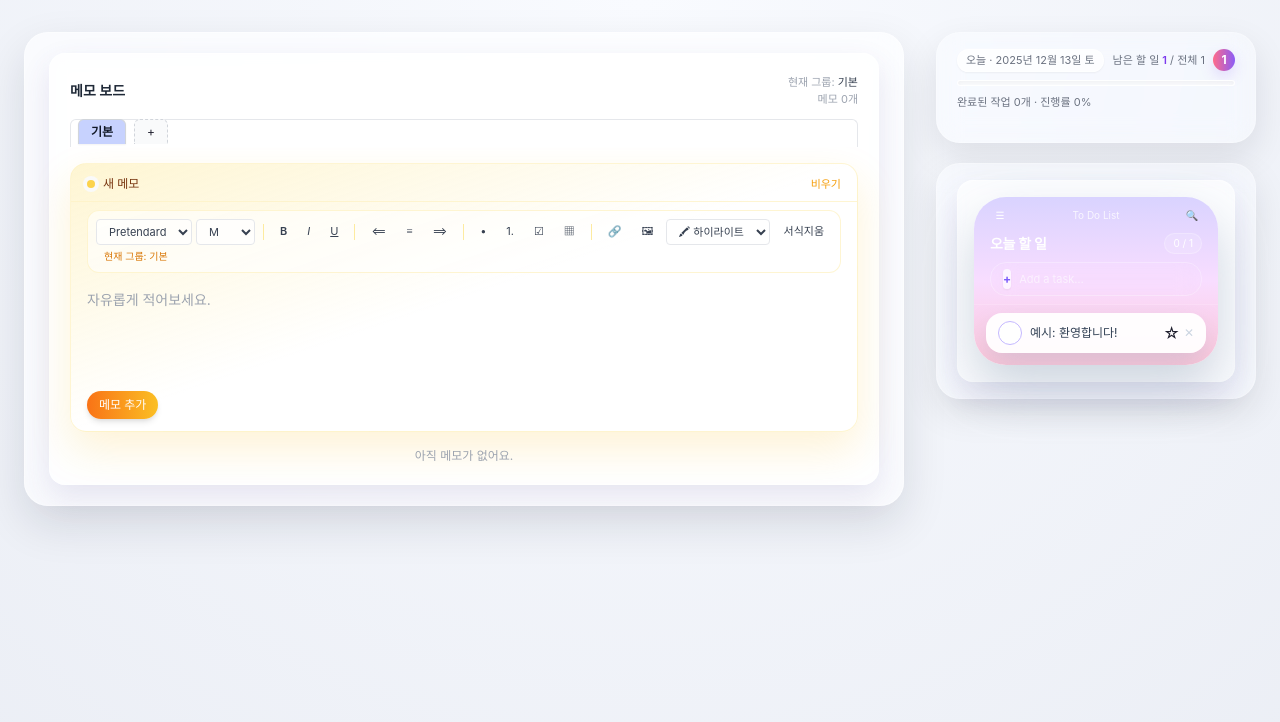
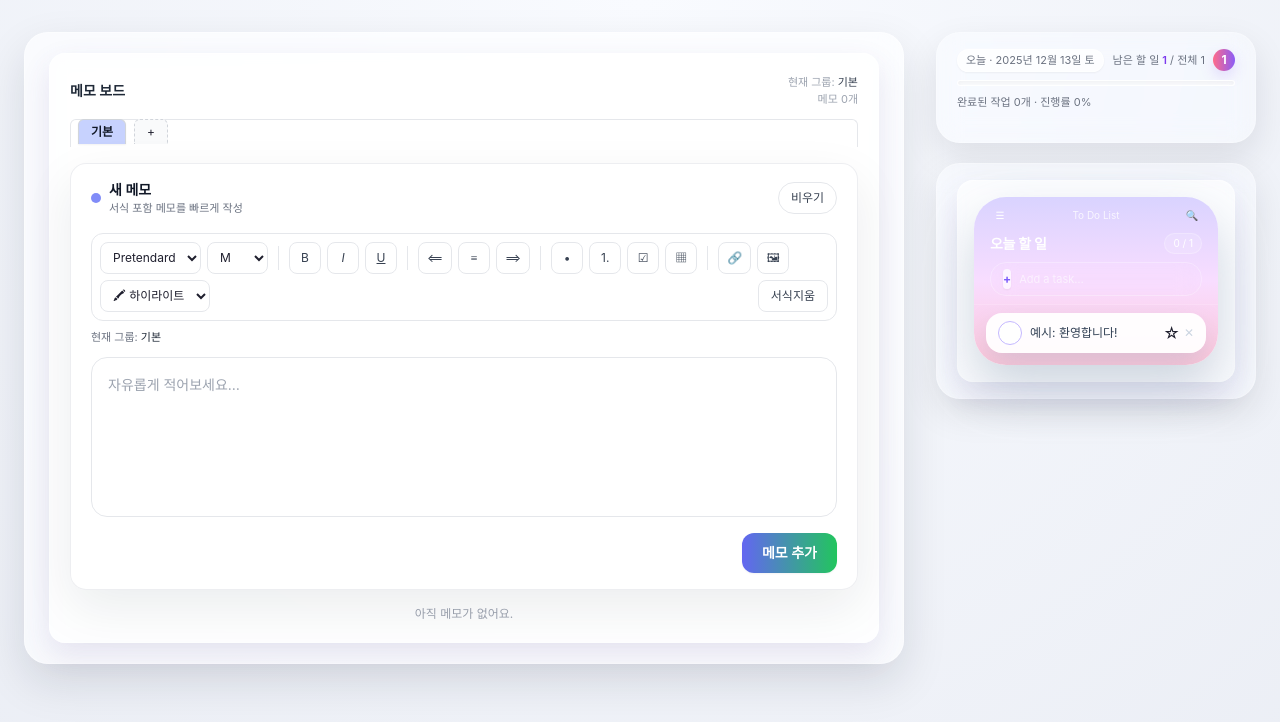
Before and after one commit to wskimkj/memo, a React (Vite) app: page / in a window 1280 px wide. Shown: the top 722 px of the page. Built offline with nearby package versions, Linux system fonts and the light colour scheme.

Commit message:
Update MemoBoard.jsx

```diff
--- a/src/components/MemoBoard.jsx
+++ b/src/components/MemoBoard.jsx
@@ -18,6 +18,26 @@ function getGroupColor(name) {
   let sum = 0;
   for (let i = 0; i < name.length; i++) sum += name.charCodeAt(i);
   return GROUP_TAB_COLORS[sum % GROUP_TAB_COLORS.length];
+}
+function ToolbarBtn({ disabled, onClick, label, title, className = "" }) {
+  return (
+    <button
+      type="button"
+      disabled={disabled}
+      onClick={onClick}
+      title={title}
+      className={
+        "h-8 min-w-8 px-2 rounded-lg border text-[12px] transition " +
+        (disabled
+          ? "opacity-40 cursor-not-allowed border-gray-200 text-gray-400"
+          : "border-gray-200 text-gray-700 hover:bg-gray-50 active:bg-gray-100") +
+        " " +
+        className
+      }
+    >
+      {label}
+    </button>
+  );
 }
 
 export default function MemoBoard({
@@ -1029,24 +1049,29 @@ export default function MemoBoard({
         </div>
       )}
 
-      {/* 새 메모 입력 카드 */}
+     {/* 새 메모 입력 카드 (리디자인) */}
 <div className="mb-4">
-        <div className="rounded-2xl bg-gradient-to-br from-[#fef3c7]/80 via-white/95 to-white/95 border border-amber-100/80 shadow-[0_18px_40px_rgba(251,191,36,0.18)]">
-          <div className="flex items-center justify-between px-4 pt-3 pb-2">
+  <div className="rounded-2xl border border-gray-200/70 bg-white/70 backdrop-blur-xl shadow-[0_18px_50px_rgba(15,23,42,0.08)] overflow-hidden">
+    {/* 헤더 */}
+    <div className="px-5 py-4 flex items-center justify-between">
       <div className="flex items-center gap-2">
-              <div className="w-2 h-2 rounded-full bg-amber-300 shadow-[0_0_0_4px_rgba(250,250,249,1)]" />
-              <span className="text-xs font-medium text-amber-900">
+        <span className="inline-flex h-2.5 w-2.5 rounded-full bg-indigo-400" />
+        <div className="flex flex-col">
+          <span className="text-sm font-semibold text-gray-900">
             {editingMemoId ? "메모 편집" : "새 메모"}
           </span>
+          <span className="text-[11px] text-gray-500">
+            {editingMemoId ? "서식 포함 수정 후 저장" : "서식 포함 메모를 빠르게 작성"}
+          </span>
+        </div>
 
         {isGroupLocked && (
-                <span className="text-[10px] px-2 py-0.5 rounded-full bg-gray-200 text-gray-700">
-                  🔒 읽기전용(추가/편집 불가)
+          <span className="ml-2 text-[10px] px-2 py-0.5 rounded-full bg-gray-100 text-gray-600 border border-gray-200">
+            🔒 읽기전용
           </span>
         )}
-
-              {editingMemoId && !isGroupLocked && (
-                <span className="text-[10px] px-2 py-0.5 rounded-full bg-white/70 border border-amber-200 text-amber-800">
+        {!isGroupLocked && editingMemoId && (
+          <span className="ml-2 text-[10px] px-2 py-0.5 rounded-full bg-indigo-50 text-indigo-700 border border-indigo-200">
             ✏️ 수정 모드
           </span>
         )}
@@ -1056,27 +1081,30 @@ export default function MemoBoard({
         onClick={clearDraft}
         disabled={isGroupLocked}
         className={
-                "text-[11px] " +
-                (isGroupLocked ? "text-gray-300 cursor-not-allowed" : "text-amber-500 hover:text-amber-700")
+          "text-[12px] px-3 py-1.5 rounded-full border transition " +
+          (isGroupLocked
+            ? "opacity-40 cursor-not-allowed border-gray-200 text-gray-400"
+            : "border-gray-200 text-gray-700 hover:bg-gray-50")
         }
       >
         비우기
       </button>
     </div>
 
-          {/* 메인 입력 툴바 */}
-          <div className="px-4 pb-2 border-t border-amber-100/80">
+    {/* 툴바 */}
     <div
       className={
-                "mt-2 rounded-xl border border-amber-100/80 bg-white/60 px-2 py-2 flex flex-wrap items-center gap-1 text-[11px] text-gray-700 " +
-                (isGroupLocked ? "opacity-50" : "")
+        "px-5 pb-3 " + (isGroupLocked ? "opacity-50" : "")
       }
       onMouseDown={(e) => {
+        // select는 기본 동작 필요
         if (e.target?.tagName !== "SELECT") e.preventDefault();
       }}
     >
+      <div className="flex flex-wrap items-center gap-1.5 rounded-xl border border-gray-200 bg-white/80 px-2 py-2">
+        {/* 폰트 */}
         <select
-                className="px-2 py-1 rounded bg-white/70 border"
+          className="h-8 px-2 rounded-lg border border-gray-200 bg-white text-[12px]"
           defaultValue="Pretendard"
           disabled={isGroupLocked}
           onMouseDown={(e) => {
@@ -1084,7 +1112,6 @@ export default function MemoBoard({
             saveDraftSelection();
           }}
           onChange={(e) => applyDraftFormat("fontName", e.target.value)}
-                title="폰트"
         >
           <option value="Pretendard">Pretendard</option>
           <option value="Arial">Arial</option>
@@ -1092,8 +1119,9 @@ export default function MemoBoard({
           <option value="Times New Roman">Times</option>
         </select>
 
+        {/* 크기 */}
         <select
-                className="px-2 py-1 rounded bg-white/70 border"
+          className="h-8 px-2 rounded-lg border border-gray-200 bg-white text-[12px]"
           defaultValue="3"
           disabled={isGroupLocked}
           onMouseDown={(e) => {
@@ -1101,7 +1129,6 @@ export default function MemoBoard({
             saveDraftSelection();
           }}
           onChange={(e) => applyDraftFormat("fontSize", e.target.value)}
-                title="크기"
         >
           <option value="1">XS</option>
           <option value="2">S</option>
@@ -1112,56 +1139,34 @@ export default function MemoBoard({
           <option value="7">3XL</option>
         </select>
 
-              <span className="mx-1 h-4 w-px bg-amber-200/80" />
+        <div className="mx-1 h-6 w-px bg-gray-200" />
 
-              <button disabled={isGroupLocked} onClick={() => applyDraftFormat("bold")} className="px-2 py-1 rounded hover:bg-amber-100/80 font-semibold">
-                B
-              </button>
-              <button disabled={isGroupLocked} onClick={() => applyDraftFormat("italic")} className="px-2 py-1 rounded hover:bg-amber-100/80 italic">
-                I
-              </button>
-              <button disabled={isGroupLocked} onClick={() => applyDraftFormat("underline")} className="px-2 py-1 rounded hover:bg-amber-100/80 underline">
-                U
-              </button>
+        {/* 서식 버튼들 */}
+        <ToolbarBtn disabled={isGroupLocked} onClick={() => applyDraftFormat("bold")} label="B" />
+        <ToolbarBtn disabled={isGroupLocked} onClick={() => applyDraftFormat("italic")} label="I" className="italic" />
+        <ToolbarBtn disabled={isGroupLocked} onClick={() => applyDraftFormat("underline")} label="U" className="underline" />
 
-              <span className="mx-1 h-4 w-px bg-amber-200/80" />
+        <div className="mx-1 h-6 w-px bg-gray-200" />
 
-              <button disabled={isGroupLocked} className="px-2 py-1 rounded hover:bg-amber-100/80" onClick={() => applyDraftFormat("justifyLeft")} title="왼쪽 정렬">
-                ⟸
-              </button>
-              <button disabled={isGroupLocked} className="px-2 py-1 rounded hover:bg-amber-100/80" onClick={() => applyDraftFormat("justifyCenter")} title="가운데 정렬">
-                ≡
-              </button>
-              <button disabled={isGroupLocked} className="px-2 py-1 rounded hover:bg-amber-100/80" onClick={() => applyDraftFormat("justifyRight")} title="오른쪽 정렬">
-                ⟹
-              </button>
+        <ToolbarBtn disabled={isGroupLocked} onClick={() => applyDraftFormat("justifyLeft")} label="⟸" />
+        <ToolbarBtn disabled={isGroupLocked} onClick={() => applyDraftFormat("justifyCenter")} label="≡" />
+        <ToolbarBtn disabled={isGroupLocked} onClick={() => applyDraftFormat("justifyRight")} label="⟹" />
 
-              <span className="mx-1 h-4 w-px bg-amber-200/80" />
+        <div className="mx-1 h-6 w-px bg-gray-200" />
 
-              <button disabled={isGroupLocked} className="px-2 py-1 rounded hover:bg-amber-100/80" onClick={() => applyDraftFormat("insertUnorderedList")} title="글머리">
-                •
-              </button>
-              <button disabled={isGroupLocked} className="px-2 py-1 rounded hover:bg-amber-100/80" onClick={() => applyDraftFormat("insertOrderedList")} title="번호">
-                1.
-              </button>
-              <button disabled={isGroupLocked} className="px-2 py-1 rounded hover:bg-amber-100/80" onClick={insertCheckboxListToDraft} title="체크박스 리스트">
-                ☑︎
-              </button>
-              <button disabled={isGroupLocked} className="px-2 py-1 rounded hover:bg-amber-100/80" onClick={insertTableToDraft} title="표 삽입">
-                ▦
-              </button>
+        <ToolbarBtn disabled={isGroupLocked} onClick={() => applyDraftFormat("insertUnorderedList")} label="•" />
+        <ToolbarBtn disabled={isGroupLocked} onClick={() => applyDraftFormat("insertOrderedList")} label="1." />
 
-              <span className="mx-1 h-4 w-px bg-amber-200/80" />
+        <ToolbarBtn disabled={isGroupLocked} onClick={insertCheckboxListToDraft} label="☑︎" title="체크박스" />
+        <ToolbarBtn disabled={isGroupLocked} onClick={insertTableToDraft} label="▦" title="표" />
 
-              <button disabled={isGroupLocked} className="px-2 py-1 rounded hover:bg-amber-100/80" onClick={handleInsertLinkToDraft} title="링크">
-                🔗
-              </button>
-              <button disabled={isGroupLocked} className="px-2 py-1 rounded hover:bg-amber-100/80" onClick={handleInsertImageToDraft} title="이미지">
-                🖼
-              </button>
+        <div className="mx-1 h-6 w-px bg-gray-200" />
+
+        <ToolbarBtn disabled={isGroupLocked} onClick={handleInsertLinkToDraft} label="🔗" title="링크" />
+        <ToolbarBtn disabled={isGroupLocked} onClick={handleInsertImageToDraft} label="🖼" title="이미지" />
 
         <select
-                className="px-2 py-1 rounded bg-white/70 border"
+          className="h-8 px-2 rounded-lg border border-gray-200 bg-white text-[12px]"
           defaultValue=""
           disabled={isGroupLocked}
           onMouseDown={(e) => {
@@ -1175,7 +1180,6 @@ export default function MemoBoard({
             applyDraftFormat("backColor", v);
             e.target.value = "";
           }}
-                title="하이라이트"
         >
           <option value="">🖍 하이라이트</option>
           <option value="#fde68a">노랑</option>
@@ -1186,53 +1190,70 @@ export default function MemoBoard({
           <option value="#ffffff">없음</option>
         </select>
 
-              <button disabled={isGroupLocked} className="ml-auto px-2 py-1 rounded hover:bg-amber-100/80" onClick={() => applyDraftFormat("removeFormat")} title="서식 지우기">
+        <button
+          disabled={isGroupLocked}
+          onClick={() => applyDraftFormat("removeFormat")}
+          className={
+            "ml-auto h-8 px-3 rounded-lg text-[12px] border transition " +
+            (isGroupLocked
+              ? "opacity-40 cursor-not-allowed border-gray-200 text-gray-400"
+              : "border-gray-200 text-gray-700 hover:bg-gray-50")
+          }
+          title="서식 지우기"
+        >
           서식지움
         </button>
+      </div>
 
-              <span className="ml-2 text-[10px] text-amber-600">현재 그룹: {activeGroup}</span>
+      <div className="mt-2 text-[11px] text-gray-500">
+        현재 그룹: <span className="font-medium text-gray-800">{activeGroup}</span>
       </div>
     </div>
 
-          {/* 메인 편집기 */}
+    {/* 에디터 */}
+    <div className="px-5 pb-4">
       <div
         ref={draftEditorRef}
         className={
-              "min-h-[110px] max-h-64 overflow-y-auto px-4 pb-3 pt-2 text-sm leading-relaxed text-gray-800 outline-none " +
-              (isGroupLocked ? "opacity-60 cursor-not-allowed" : "")
+          "min-h-[160px] max-h-72 overflow-y-auto rounded-2xl border bg-white px-4 py-4 text-[14px] leading-relaxed text-gray-900 outline-none transition " +
+          (isGroupLocked
+            ? "opacity-60 cursor-not-allowed border-gray-200"
+            : "border-gray-200 focus-within:border-indigo-300 focus-within:ring-4 focus-within:ring-indigo-100")
         }
         contentEditable={!isGroupLocked}
-            data-placeholder="자유롭게 적어보세요."
+        data-placeholder="자유롭게 적어보세요…"
         onInput={(e) => setDraftHtml(e.currentTarget.innerHTML)}
         onMouseUp={saveDraftSelection}
         onKeyUp={saveDraftSelection}
         onFocus={saveDraftSelection}
       />
 
-          <div className="flex items-center justify-between px-4 pb-3">
+      {/* 액션 */}
+      <div className="mt-4 flex items-center justify-end gap-2">
+        {editingMemoId && !isGroupLocked && (
+          <button
+            onClick={clearDraft}
+            className="h-10 px-4 rounded-xl border border-gray-200 bg-white hover:bg-gray-50 text-sm font-medium"
+          >
+            취소
+          </button>
+        )}
         <button
           onClick={upsertMemoFromDraft}
           disabled={isGroupLocked}
           className={
-                "px-3 py-1.5 rounded-full text-xs font-medium text-white shadow-md hover:shadow-lg transition-shadow " +
-                (isGroupLocked ? "opacity-40 cursor-not-allowed" : "")
+            "h-10 px-5 rounded-xl text-sm font-semibold text-white shadow-sm transition " +
+            (isGroupLocked ? "opacity-40 cursor-not-allowed" : "hover:shadow-md")
           }
-              style={{ background: "linear-gradient(90deg,#f97316,#fbbf24)" }}
+          style={{ background: "linear-gradient(90deg,#6366F1,#22C55E)" }}
         >
           {editingMemoId ? "수정 저장" : "메모 추가"}
         </button>
-
-            {editingMemoId && !isGroupLocked && (
-              <button
-                onClick={clearDraft}
-                className="px-3 py-1.5 rounded-full text-xs font-medium border border-amber-200 bg-white/70 hover:bg-white"
-              >
-                편집 취소
-              </button>
-            )}
       </div>
     </div>
   </div>
+</div>
+
 
       {/* 메모 리스트 */}
       <div className="flex-1 flex flex-col">
```
Lines whose indentation alone changed are shown as unchanged.
